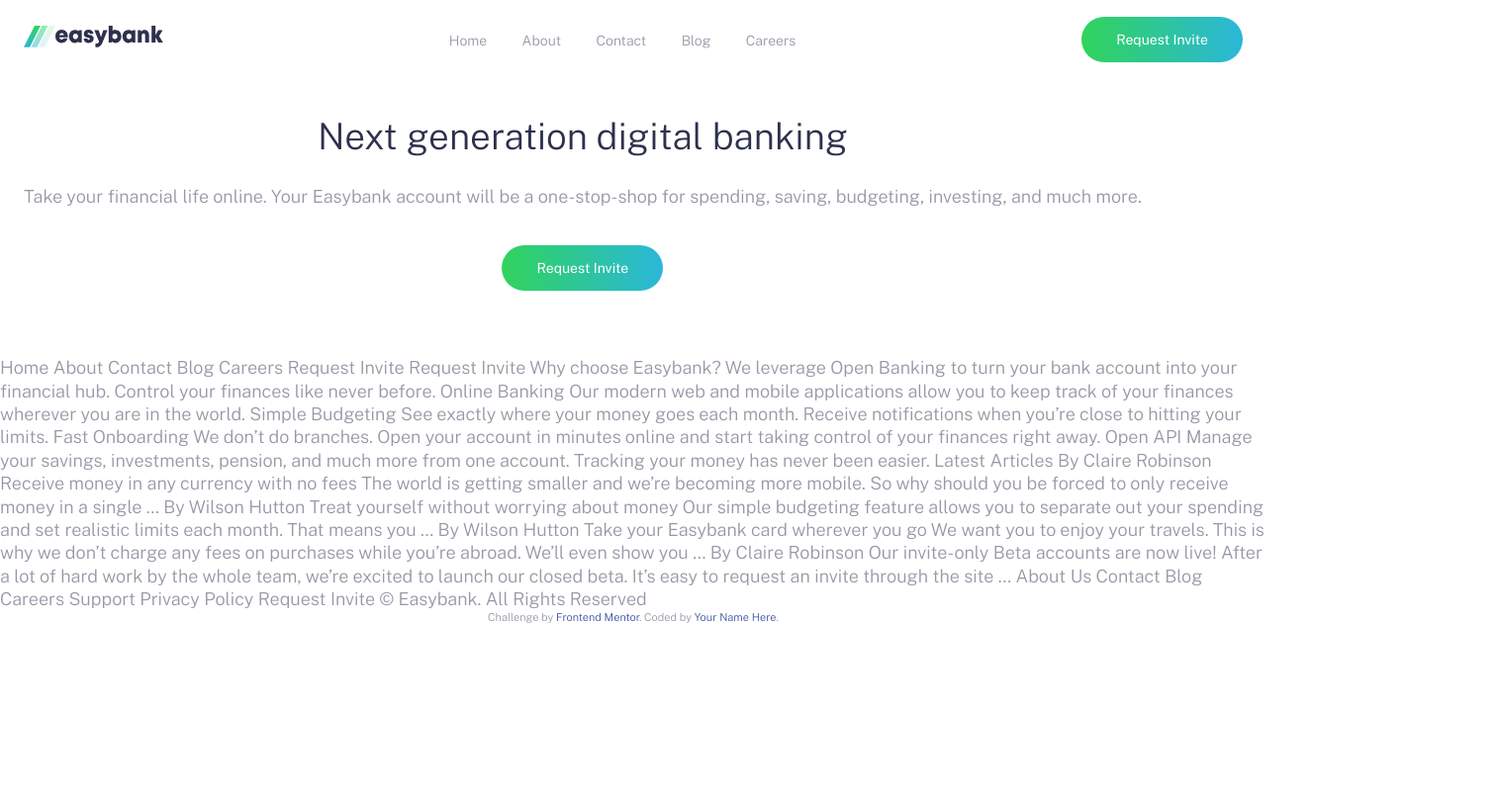
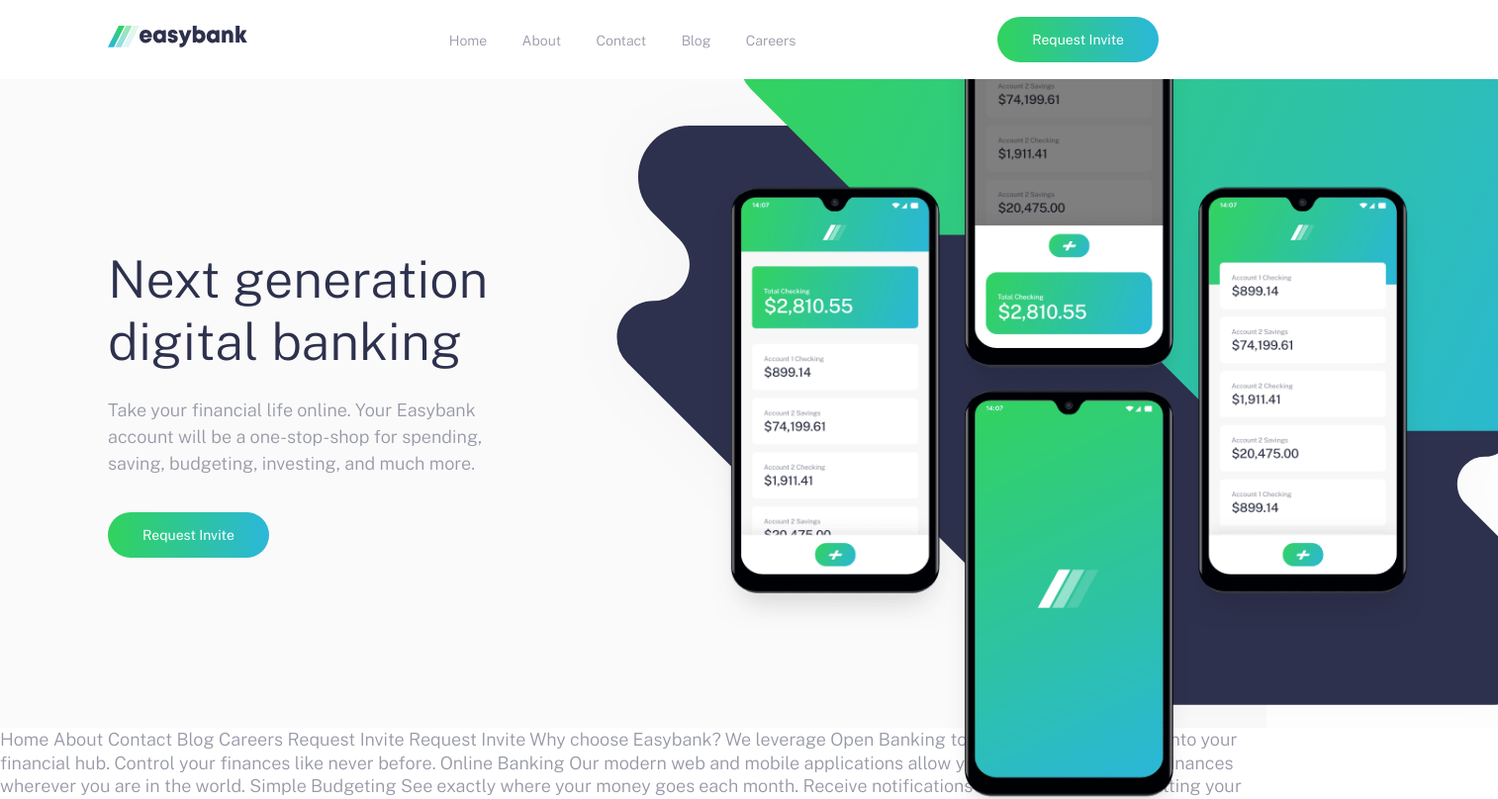
Before and after one commit to Nnadivictory25/Easybank-landing-page, a plain HTML site: page index.html in a window 1280 px wide. Shown: the top 808 px of the page at 99% size, 1514 px wide, since content can reach past the window. Drawn offline with nearby package versions, Linux system fonts and the light colour scheme.

Commit message:
still working on this project

```diff
--- a/app/scss/_globals.scss
+++ b/app/scss/_globals.scss
@@ -20,6 +20,10 @@
     font-weight: 300;
     color: $grayishBlue;
 
+    @include breakpoint-up(large){
+        font-size: $font-med;
+    }
+
     &.no-scroll {
         overflow: hidden;
     }
@@ -31,10 +35,36 @@
 
 // spacing {
     .container {
-        padding-left: 1.5rem;
-        padding-right: 1.5rem;
-        padding-top: 2.25rem;
-        padding-bottom: 2.25rem;
+        max-width: 69.375rem;
+        margin: 0 auto;
+
+     &--pall {
+            padding-top: 2.25rem;
+            padding-bottom: 2.25rem;
+
+            padding-right: 1.5rem;
+            padding-left: 1.5rem;
+        }
+        &--py {
+            padding-top: 2.25rem;
+            padding-bottom: 2.25rem;
+        }
+        &--px {
+            padding-right: 1.5rem;
+            padding-left: 1.5rem;
+        }
+        &--pt {
+            padding-top: 2.25rem;
+        }
+        &--pr {
+            padding-right: 1.5rem;
+        }
+        &--pb {
+            padding-bottom: 2.25rem;
+        }
+        &--pl {
+            padding-left: 1.5rem;
+        }
     }
 
 // flexbox
--- a/app/scss/_hero.scss
+++ b/app/scss/_hero.scss
@@ -1,8 +1,14 @@
 .hero {
 
-    @include breakpoint-up(large){
-        display: flex;
+    background-color: $veryLightGray;
+
+    .container {
+        @include breakpoint-up(large){
+            display: flex;
+            align-items: center;
+        }
     }
+
 
     &__image {
         position: relative;
@@ -12,7 +18,42 @@
         background-position: center center;
         min-height: 17.5rem;
 
-        &::before {
+        @include breakpoint-up(medium){
+            min-height: 25rem;
+            background-position: center 60%;
+        }
+
+        @include breakpoint-up(large){
+            flex: 3;
+            order: 2;
+            min-height: 41rem;
+            background-image: none;
+            // background-image: url('/images/bg-intro-desktop.svg');
+            // background-position: left center;
+
+            &::before {
+                content: "";
+                position: absolute;
+                background-image: url('/images/bg-intro-desktop.svg');
+                background-size: 93%;
+                background-repeat: no-repeat;
+                background-position: center bottom;
+                height: 100%;
+                width: 100%;
+
+
+
+                @include breakpoint-up(large){
+                    width: 150%;
+                    background-size: 120%;
+                    background-repeat: no-repeat;
+                    background-position: 0% 83%;
+                }
+            }
+
+        }
+
+        &::after {
             content: "";
             position: absolute;
             background-image: url('/images/image-mockups.png');
@@ -21,11 +62,33 @@
             background-position: center bottom;
             height: 100%;
             width: 100%;
+
+            @include breakpoint-up(medium){
+                background-size: 52%;
+            }
+
+            @include breakpoint-up(large) {
+                width: 120%;
+                height: 122%;
+                background-size: 94%;
+                background-position: center 150%;
+                left: 22%;
+            }
         }
+
+
     }
 
     &__text {
+
         text-align: center;
+
+        @include breakpoint-up(large){
+            text-align: left;
+            flex: 2;
+            order: 1;
+        }
+
 
         h1 {
             font-weight: 300;
@@ -33,6 +96,10 @@
             line-height: 1.2;
             color: $darkBlue;
             margin-bottom: 1.5rem;
+
+            @include breakpoint-up(large){
+                font-size: $font-xlg;
+            }
         }
 
         p {
--- a/app/scss/_variables.scss
+++ b/app/scss/_variables.scss
@@ -11,3 +11,5 @@
 // font sizes
 $font-med: 1.125rem; // 18px
 $font-sm: .875rem; // 14px
+$font-xlg: 3.25rem; // 50px
+$font-lg: 1.25rem; // 20px
--- a/index.html
+++ b/index.html
@@ -38,7 +38,7 @@
       <div class="overlay has-fade">
 
       </div>
-      <nav class="container flex flex-jc-sb flex-ai-c">
+      <nav class="container container--pall flex flex-jc-sb flex-ai-c">
         <a href="/" class="header__logo">
           <img src="images/logo.svg" alt="Easy bank" />
         </a>
@@ -73,10 +73,11 @@
     </header>
 
     <section class="hero">
+      <div class="container">
         <div class="hero__image">
 
         </div>
-      <div class="hero__text container">
+        <div class="hero__text container--pall">
           <h1>
             Next generation digital banking
           </h1>
@@ -86,6 +87,8 @@
           </p>
           <a class="button hero__cta">Request Invite</a>
         </div>
+      </div>
+
     </section>
 
     Home
```
Also changed, not shown: dist/style.css, 1 other file. Lines whose indentation alone changed are shown as unchanged.
